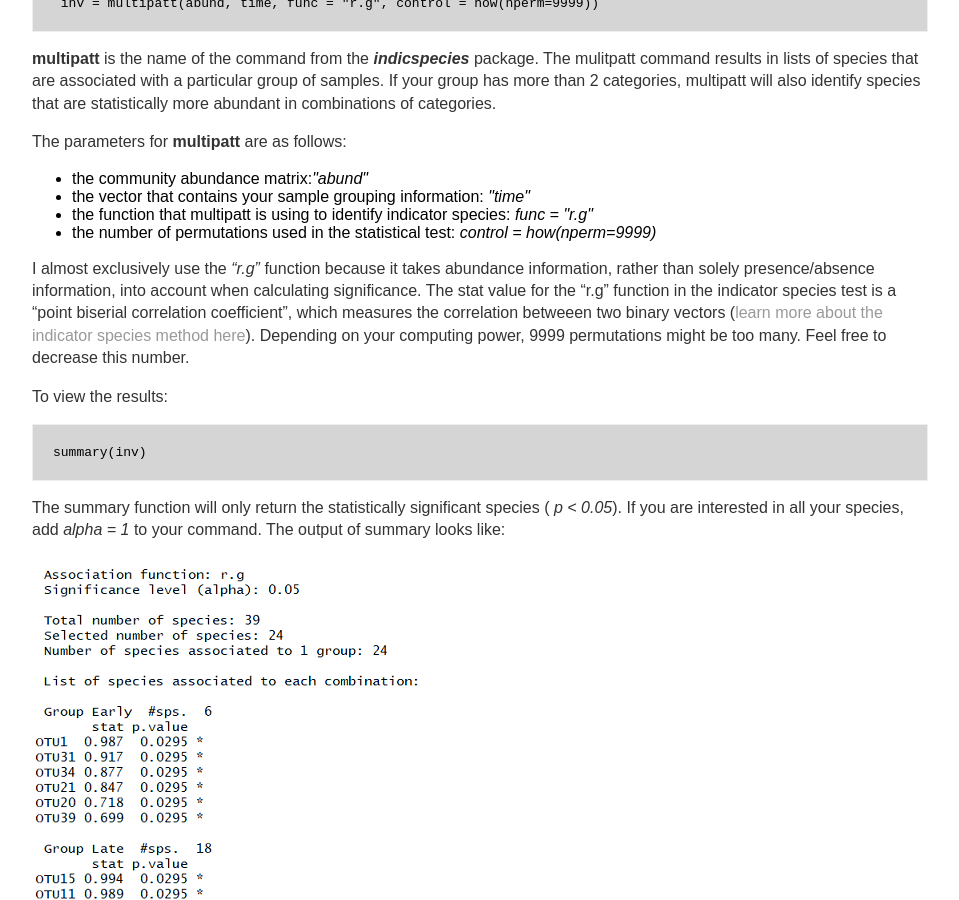
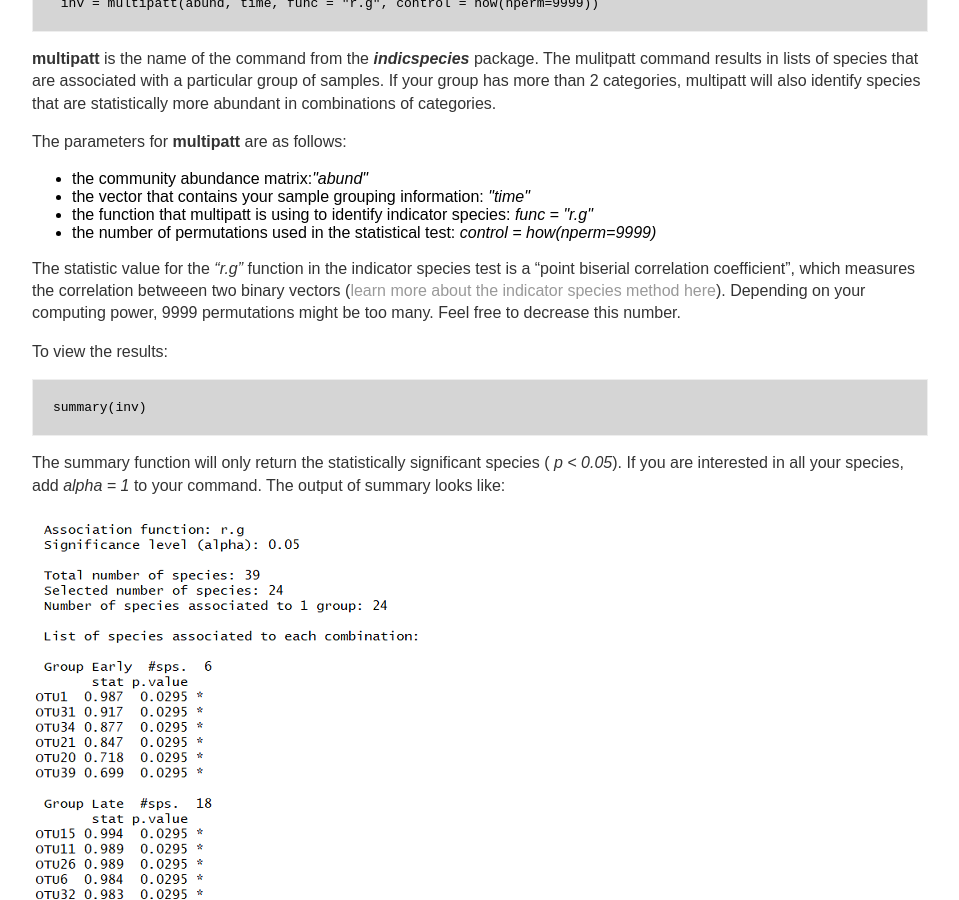
Before and after one commit to jkzorz/jkzorz.github.io, a Jekyll site: the page built from _posts/2019-07-02-Indicator-species-analysis.md, in a window 1280 px wide and 900 px high, scrolled down 1282 px. Shown: the whole window, without its empty margins (160-1119 px from the left). Built offline with Jekyll 4.4.1, drawn with Linux system fonts in a browser that asks for light colours.

Commit message:
Update 2019-07-02-Indicator-species-analysis.md

```diff
--- a/_posts/2019-07-02-Indicator-species-analysis.md
+++ b/_posts/2019-07-02-Indicator-species-analysis.md
@@ -51,7 +51,7 @@ The parameters for <b>multipatt</b> are as follows:
   <li>the number of permutations used in the statistical test: <i> control = how(nperm=9999)</i></li>
  </ul>
 
-I almost exclusively use the <i>"r.g"</i> function because it takes abundance information, rather than solely presence/absence information, into account when calculating significance.  The stat value for the "r.g" function in the indicator species test is a "point biserial correlation coefficient", which measures the correlation betweeen two binary vectors ([learn more about the indicator species method here](https://cran.r-project.org/web/packages/indicspecies/vignettes/indicspeciesTutorial.pdf)). Depending on your computing power, 9999 permutations might be too many. Feel free to decrease this number.
+The statistic value for the *"r.g"* function in the indicator species test is a "point biserial correlation coefficient", which measures the correlation betweeen two binary vectors ([learn more about the indicator species method here](https://cran.r-project.org/web/packages/indicspecies/vignettes/indicspeciesTutorial.pdf)). Depending on your computing power, 9999 permutations might be too many. Feel free to decrease this number.
 
 To view the results:
 
```
